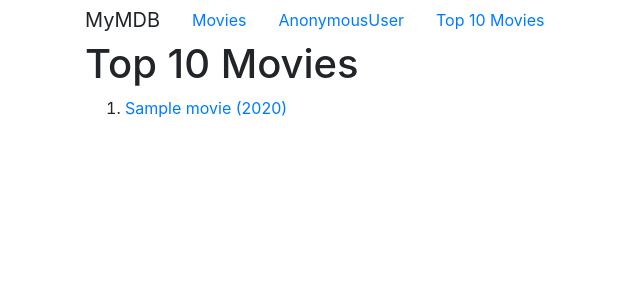
After one commit to Tashunya/django-mymdb, a Django app: page /movies/top in a window 1280 px wide. The commit adds this page. Shown: the top 300 px of the page, without its empty margins (0-640 px from the left). Run offline with Django 3.2, Linux system fonts and the light colour scheme; tables that the repository leaves empty hold one stand-in row (values such as "Sample post"); some libraries are stand-ins or nearby versions.

Commit message:
Add top 10 movies

```diff
--- a/core/models.py
+++ b/core/models.py
@@ -19,6 +19,14 @@ class MovieManager(models.Manager):
     def all_with_related_persons_and_score(self):
         qs = self.all_with_related_persons()
         qs = qs.annotate(score=Sum('vote__value'))
+        return qs
+
+    def top_movies(self, limit=10):
+        qs = self.get_queryset()
+        qs = qs.annotate(vote_sum=Sum('vote__value'))
+        qs = qs.exclude(vote_sum=None)
+        qs = qs.order_by('-vote_sum')
+        qs = qs[:limit]
         return qs
 
 
--- /dev/null
+++ b/core/templates/core/top_movies_list.html
@@ -0,0 +1,18 @@
+{% extends 'base.html' %}
+
+{% block title %}
+    Top 10 Movies
+{% endblock %}
+
+{% block main %}
+<h1>Top 10 Movies</h1>
+<ol>
+    {% for movie in object_list %}
+    <li>
+        <a href="{% url 'core:MovieDetail' pk=movie.id %}">
+            {{ movie }}
+        </a>
+    </li>
+    {% endfor %}
+</ol>
+{% endblock %}
--- a/core/urls.py
+++ b/core/urls.py
@@ -4,9 +4,10 @@ from . import views
 app_name = 'core'
 urlpatterns = [
     path('movies', views.MovieList.as_view(), name="MovieList"),
+    path('movies/top', views.TopMovies.as_view(), name='TopMovies'),
     path('movies/<int:pk>', views.MovieDetail.as_view(), name="MovieDetail"),
     path('movies/<int:movie_id>/vote', views.CreateVote.as_view(), name="CreateVote"),
     path('movie/<int:movie_id>/vote/<int:pk>', views.UpdateView.as_view(), name='UpdateVote'),
     path('movie/<int:movie_id>/image/upload', views.MovieImageUpload.as_view(),
-         name="MovieImageUpload")
+         name="MovieImageUpload"),
 ]
--- a/core/views.py
+++ b/core/views.py
@@ -13,6 +13,11 @@ class MovieList(ListView):
     """
     model = Movie
     paginate_by = 10
+
+
+class TopMovies(ListView):
+    template_name = 'core/top_movies_list.html'
+    queryset = Movie.objects.top_movies(limit=10)
 
 
 class MovieDetail(DetailView):
--- a/templates/base.html
+++ b/templates/base.html
@@ -28,6 +28,10 @@
             <div class="navbar-brand">MyMDB</div>
             <a class="nav-link" href="{% url 'core:MovieList' %}">Movies</a>
             <a class="nav-link" href="#">{{ user }}</a>
+            <a class="nav-link"
+               href="{% url 'core:TopMovies' %}">
+                Top 10 Movies
+            </a>
         </nav>
     </div>
 </div>
```
